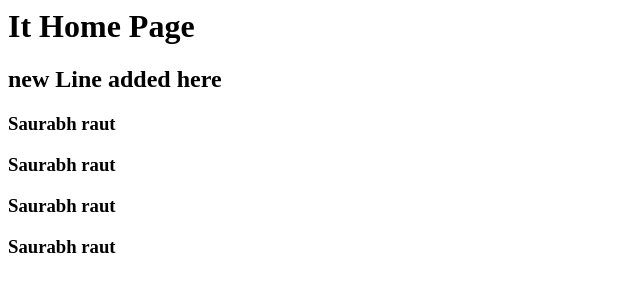
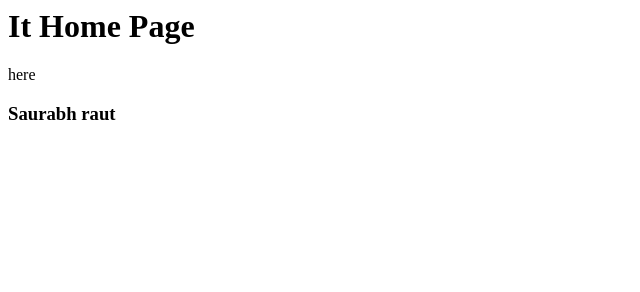
Before and after one commit to saurabhmraut/demo-repo, a plain HTML site: page index.html in a window 1280 px wide. Shown: the whole page, without its empty margins (0-640 px from the left). Drawn offline with Linux system fonts and the light colour scheme.

Commit message:
reset applied on new message added

```diff
--- a/index.html
+++ b/index.html
@@ -1,10 +1,6 @@
 <div>
-    <h1> It Home Page </h1>
+    <h1> It Home Page </h1> here</h2>
 
-	<h2> new Line added here</h2>
-    <h3> Saurabh raut </h3>
-    <h3> Saurabh raut </h3>
-    <h3> Saurabh raut </h3>
     <h3> Saurabh raut </h3>
 
 </div>
```
